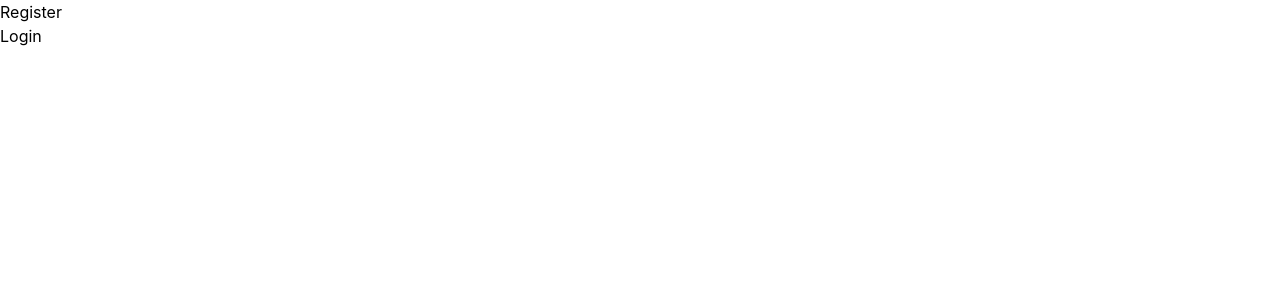
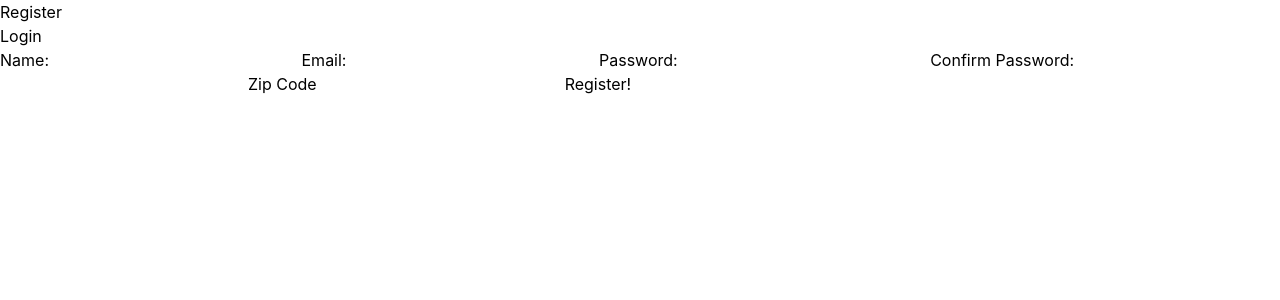
Before and after one commit to LSanchez17/Seedling, a React (Create React App) app: page /Register in a window 1280 px wide. Shown: the top 300 px of the page. Built offline with nearby package versions, Linux system fonts and the light colour scheme.

Commit message:
added register page

```diff
--- a/src/components/register/Register.js
+++ b/src/components/register/Register.js
@@ -1,6 +1,25 @@
 const Register = () => {
     return (
-        <div></div>
+        <div>
+            <form>
+                <label htmlFor='name'>Name: </label>
+                <input type='text' />
+
+                <label htmlFor='email'>Email: </label>
+                <input type='email'/>
+
+                <label htmlFor='password'>Password: </label>
+                <input type='password' />
+
+                <label htmlFor='password2'>Confirm Password: </label>
+                <input type='password' />
+
+                <label htmlFor='zip'>Zip Code</label>
+                <input type='number' />
+
+                <button type='submit'>Register!</button>
+            </form>
+        </div>
     );
 };
 
```
